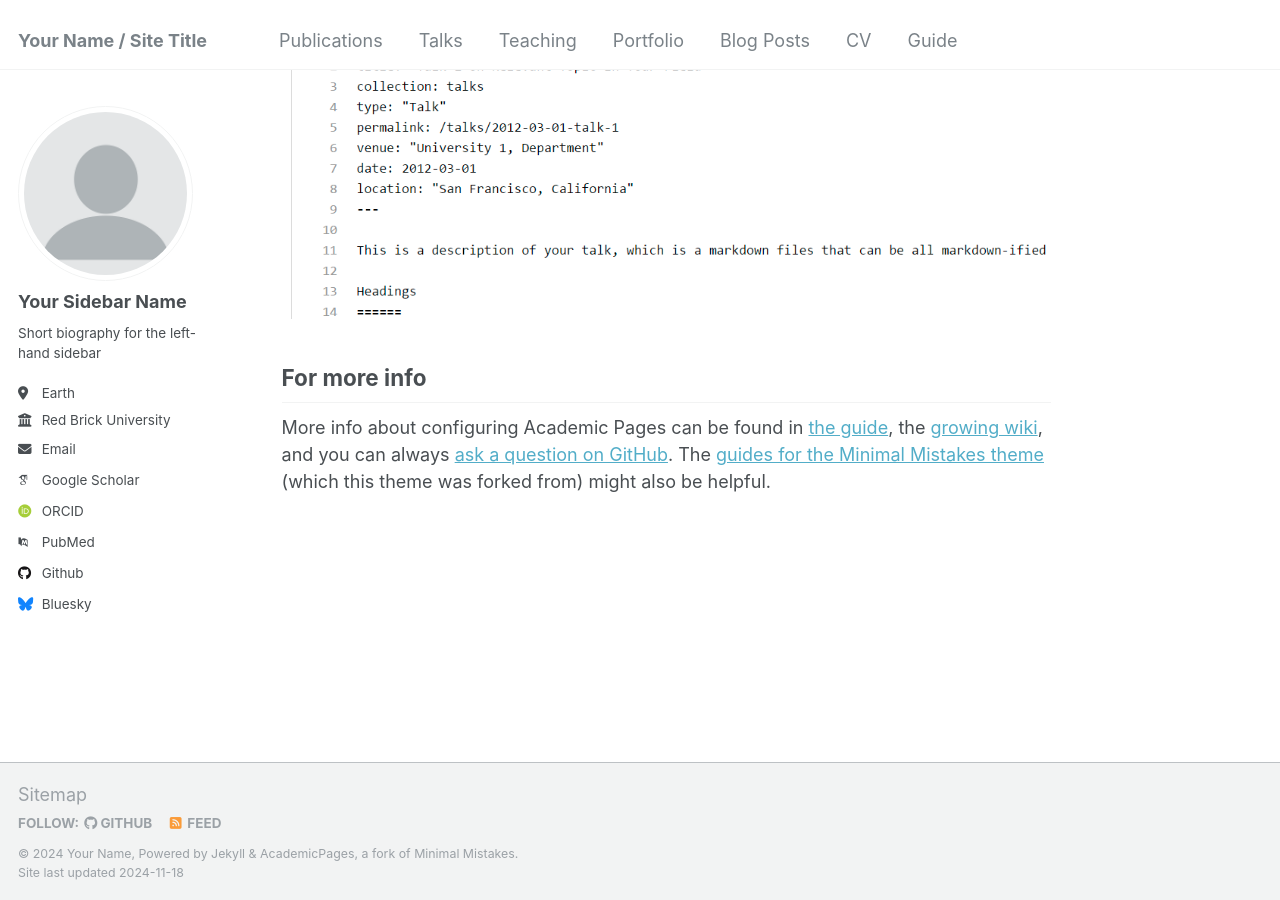
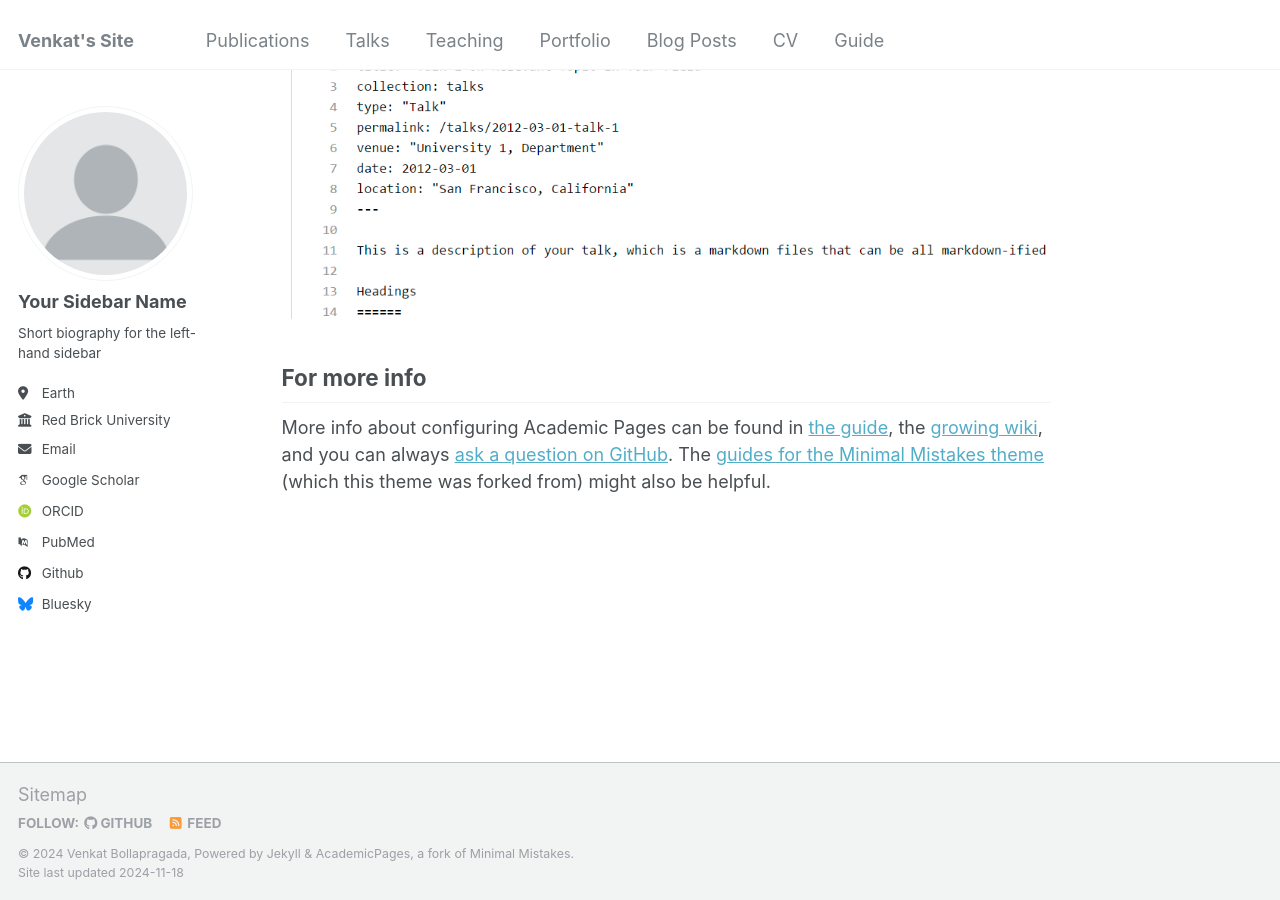
Before and after one commit to vbKenobi/vbKenobi.github.io, a Jekyll site: the page built from _pages/about.md, in a window 1280 px wide and 900 px high, scrolled down 2643 px. Built offline with Jekyll 4.4.1, drawn with Linux system fonts in a browser that asks for light colours; some web fonts are replaced.

Commit message:
first commit

```diff
--- a/_config.yml
+++ b/_config.yml
@@ -8,11 +8,11 @@
 
 # Basic Site Settings
 locale                   : "en-US"
-title                    : "Your Name / Site Title"
+title                    : "Venkat's Site"
 title_separator          : "-"
-name                     : &name "Your Name"
-description              : &description "personal description"
-url                      : https://academicpages.github.io # the base hostname & protocol for your site e.g. "https://[your GitHub username].github.io"
+name                     : &name "Venkat Bollapragada"
+description              : &description "All the info to know about Venkat Bollapragada"
+url                      : https://vbKenobi.github.io # the base hostname & protocol for your site e.g. "https://[your GitHub username].github.io"
 baseurl                  : "" # the subpath of your site, e.g. "/blog"
 repository               : "academicpages/academicpages.github.io"
 
```
